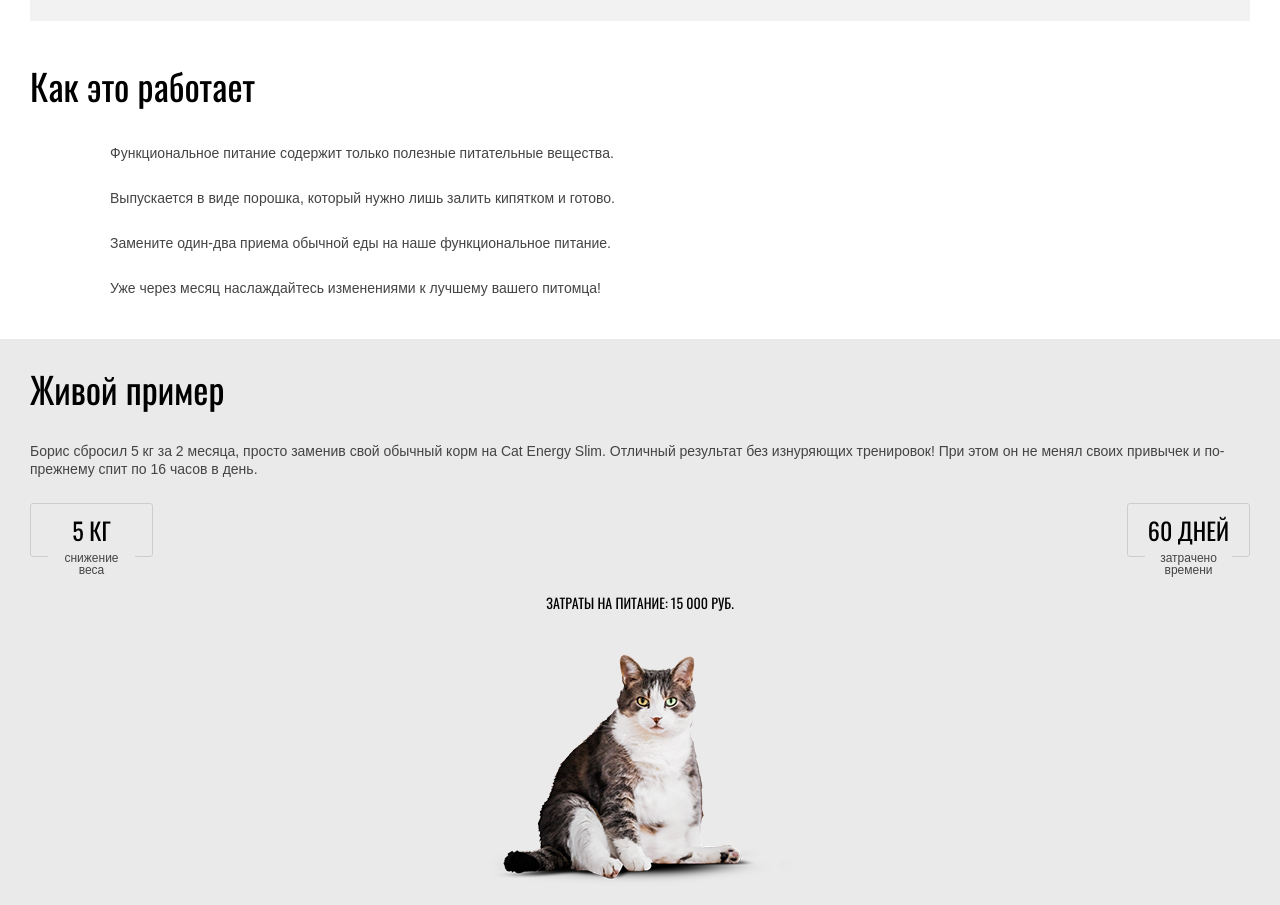
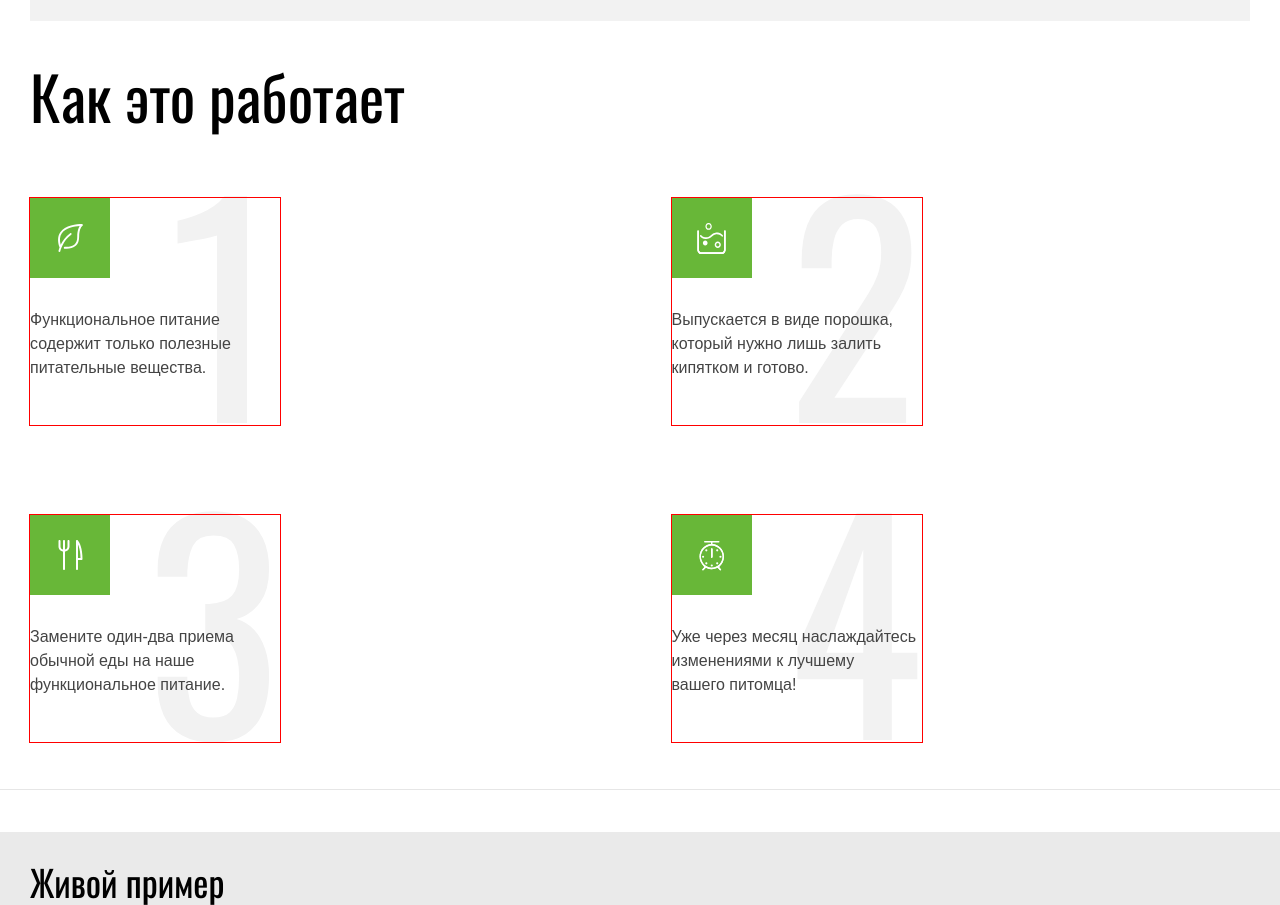
Before and after one commit to lipa88-mk/cat-energy-23, a website: page source/index.html in a window 1280 px wide. Shown: the part 1585-2490 px from the top of the page. Drawn offline with nearby package versions, Linux system fonts and the light colour scheme; files that its build step writes are made by us from their sources.

Commit message:
адаптирует steps под планшет

```diff
--- a/source/index.html
+++ b/source/index.html
@@ -53,12 +53,12 @@
 
       <section class="steps center">
         <h2 class="steps__title">Как это работает</h2>
-        <ul class="steps__list">
-          <li class="steps__item">Функциональное питание содержит только полезные             питательные вещества.</li>
-          <li class="steps__item">Выпускается в виде порошка, который нужно лишь залить             кипятком и готово.</li>
-          <li class="steps__item">Замените один-два приема обычной еды на наше             функциональное питание.</li>
-          <li class="steps__item">Уже через месяц наслаждайтесь изменениями к лучшему вашего питомца!</li>
-        </ul>
+        <ol class="steps__list">
+          <li class="steps__item steps__item--nutrients">Функциональное питание содержит только полезные             питательные вещества.</li>
+          <li class="steps__item steps__item--powder">Выпускается в виде порошка, который нужно лишь залить             кипятком и готово.</li>
+          <li class="steps__item steps__item--meals">Замените один-два приема обычной еды на наше             функциональное питание.</li>
+          <li class="steps__item steps__item--changes">Уже через месяц наслаждайтесь изменениями к лучшему вашего&nbsp;питомца!</li>
+        </ol>
       </section>
 
       <section class="example center">
--- a/source/sass/blocks/steps.scss
+++ b/source/sass/blocks/steps.scss
@@ -1,19 +1,100 @@
 .steps {
   margin-bottom: 42px;
+
+  @media (min-width: $tablet-width) {
+    border-bottom: 1px solid #E6E6E6;
+    padding-bottom: 47px;
+  }
 }
 
 .steps__title {
   @include title;
   margin-bottom: 38px;
+
+  @media (min-width: $tablet-width) {
+    font-size: 60px;
+    line-height: 60px;
+    margin-bottom: 72px;
+  }
 }
 
 .steps__list {
   list-style: none;
+  counter-reset: listCounter;
+  @include text;
 
-  @include text;
+  @media (min-width: $tablet-width) {
+    display: grid;
+    grid-template-columns: 1fr 1fr;
+    grid-auto-rows: 227px;
+    column-gap: 63px;
+    row-gap: 90px;
+  }
 }
 
 .steps__item {
   padding-left: 80px;
-  margin-bottom: 27px;
+  min-height: 60px;
+  margin-bottom: 20px;
+  display: flex;
+  align-items: center;
+  position: relative;
+  font-size: 16px;
+  line-height: 24px;
+  counter-increment: listCounter;
+
+  @media (min-width: $tablet-width) {
+    width: 250px;
+    // background-color: red;
+    outline: 1px solid red;
+    padding-left: 0px;
+    padding-top: 110px;
+    min-height: auto;
+    display: block;
+    margin-bottom: 0px;
+  }
+
+  &::before {
+    content: "";
+    position: absolute;
+    left: 0;
+    width: 60px;
+    height: 60px;
+    background-color: $green;
+    background-position: center;
+    background-repeat: no-repeat;
+
+    @media (min-width: $tablet-width) {
+      top: 0;
+      width: 80px;
+      height: 80px;
+    }
+  }
+
+  &--nutrients::before {
+    background-image: url("../../img/icon-leaf.svg");
+  }
+  &--powder::before {
+    background-image: url("../../img/icon-tub.svg");
+  }
+  &--meals::before {
+    background-image: url("../../img/icon-eat.svg");
+  }
+  &--changes::before {
+    background-image: url("../../img/icon-alarm.svg");
+  }
+
+  @media (min-width: $tablet-width) {
+    &::after {
+      content: counter(listCounter);
+      font-family: $oswald;
+      font-size: 280px;
+      line-height: 280px;
+      color: $light-grey;
+      position: absolute;
+      bottom: -12px;
+      right: 0;
+      z-index: -1;
+    }
+  }
 }
--- a/source/sass/global/mixins.scss
+++ b/source/sass/global/mixins.scss
@@ -1,6 +1,5 @@
 @mixin text ($size: 14px, $line: 18px) {
   font-family: $arial;
-  font-style: normal;
   font-weight: normal;
   font-size: $size;
   line-height: $line;
@@ -9,7 +8,6 @@
 
 @mixin title ($size: 36px, $line: 40px) {
   font-family: $oswald;
-  font-style: normal;
   font-weight: normal;
   font-size: $size;
   line-height: $line;
```
